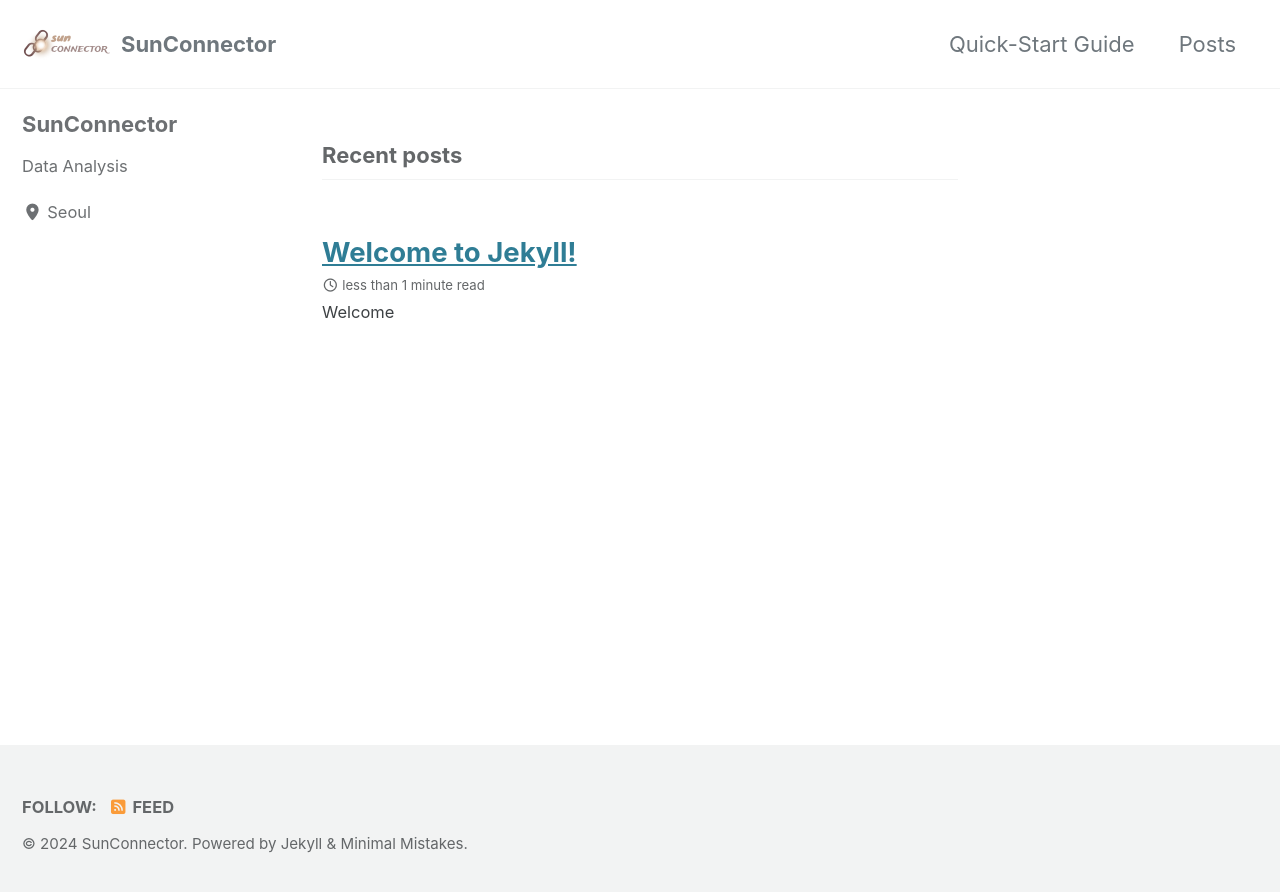
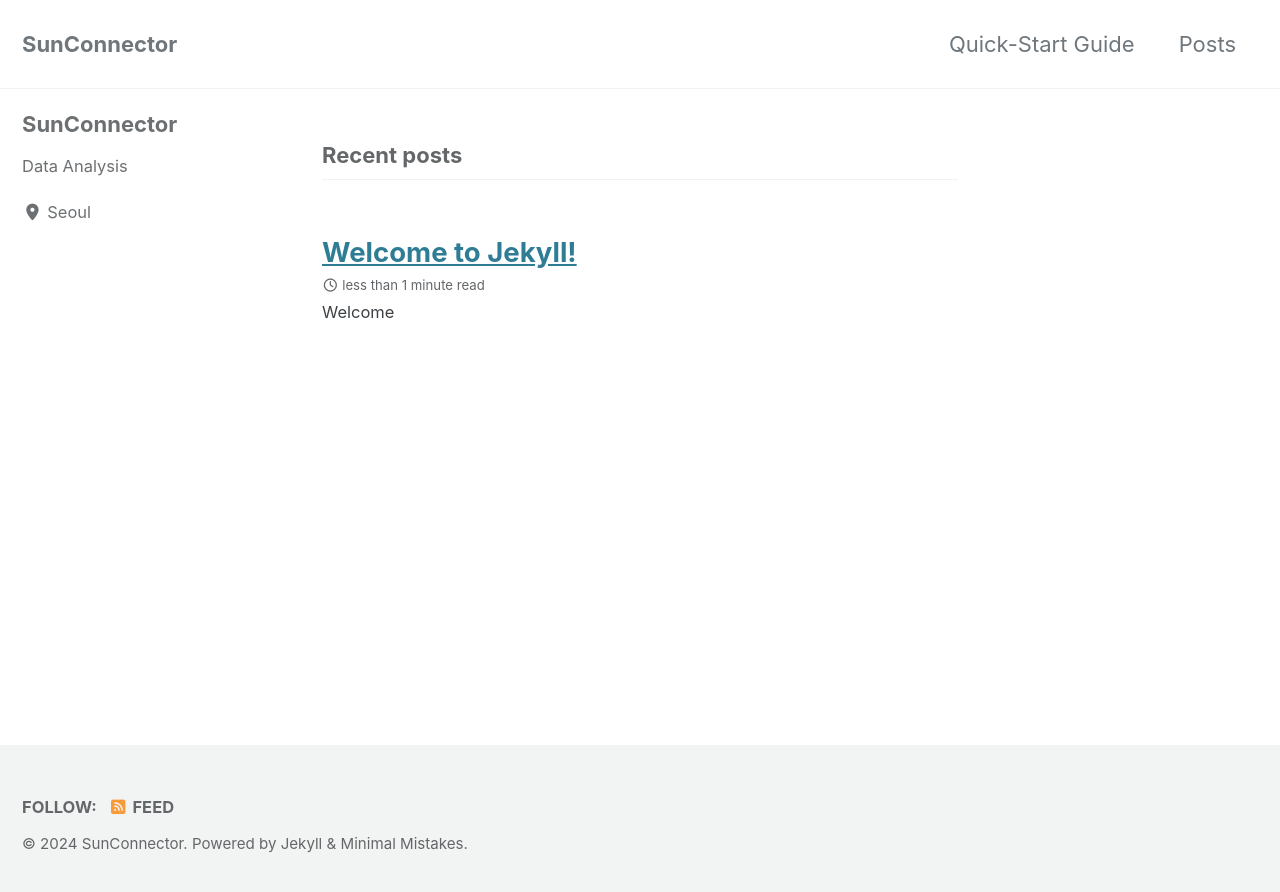
Before and after one commit to sunconnector/sunconnector.github.io, a Jekyll site: the page built from index.html, in a window 1280 px wide. Shown: the top 892 px of the page. Built offline with Jekyll 4.4.1, drawn with Linux system fonts in a browser that asks for light colours; cached includes are drawn as plain includes; the list of posts is cut into pages by our own code.

Commit message:
Update _config.yml

```diff
--- a/_config.yml
+++ b/_config.yml
@@ -26,7 +26,7 @@ url                      : # the base hostname & protocol for your site e.g. "ht
 baseurl                  : # the subpath of your site, e.g. "/blog"
 repository               : # GitHub username/repo-name e.g. "mmistakes/minimal-mistakes"
 teaser                   : # path of fallback teaser image, e.g. "/assets/images/500x300.png"
-logo                     : "/assets/images/sunconnector.png"
+logo                     : #"/assets/images/sunconnector.png"
 masthead_title           : # overrides the website title displayed in the masthead, use " " for no title
 breadcrumbs              : # true, false (default)
 words_per_minute         : 200
```
